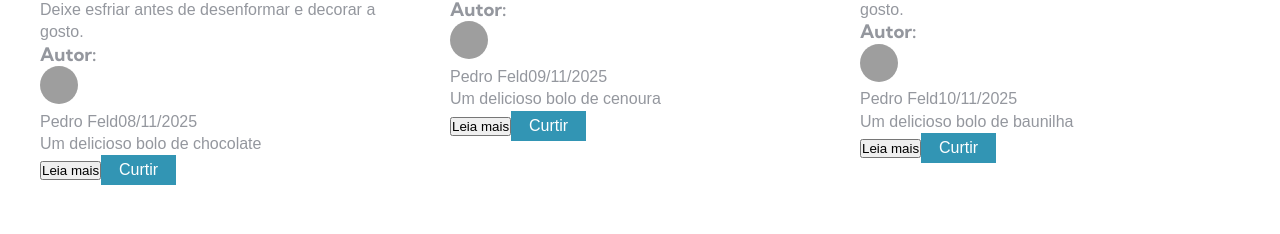
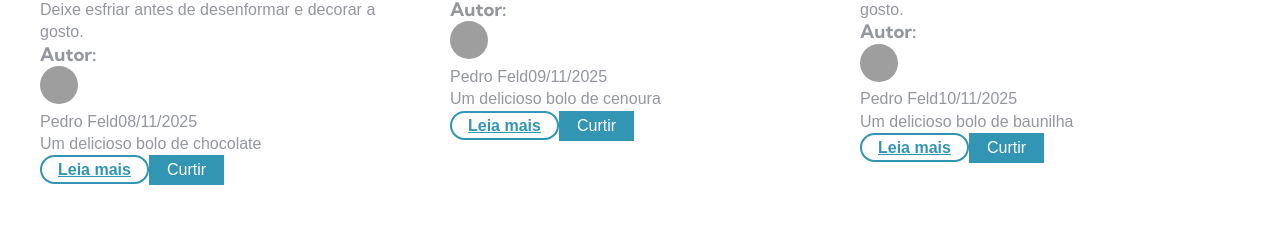
Before and after one commit to pedrofeld/react, a React (Vite) app: page / in a window 1280 px wide. Shown: the part 1270-1504 px from the top of the page. Built offline with nearby package versions, Linux system fonts and the light colour scheme; grey boxes are pictures that could not be loaded.

Commit message:
style: estendendo estilos (herença)

```diff
--- a/src/componentes/Post/index.tsx
+++ b/src/componentes/Post/index.tsx
@@ -1,7 +1,7 @@
 import { ReactNode } from 'react'
 import { Link } from 'react-router-dom'
 import { IPost } from '../../types'
-import { Avatar, Button } from './styles'
+import { Avatar, Button, RoundedButton } from './styles'
 
 function Post({
   id,
@@ -59,7 +59,7 @@ function Post({
       </div>
 
       {temConteudoExtra ? (
-        <button>Leia mais</button>
+         <RoundedButton as="a" href={`/post/${id}`}>Leia mais</RoundedButton>
       ) : (
         <p>Nenhum conteúdo disponível</p>
       )}
@@ -72,7 +72,7 @@ function Post({
 export default Post
 
 /*
-    Considerações:
-    - children: permite passar conteúdo adicional entre as tags de abertura e fechamento do componente Post
-    - nas entradas da função dá para definir valores padrão para as props, caso não sejam fornecidas
+  Considerações:
+  - children: permite passar conteúdo adicional entre as tags de abertura e fechamento do componente Post
+  - nas entradas da função dá para definir valores padrão para as props, caso não sejam fornecidas
 */
--- a/src/componentes/Post/styles.ts
+++ b/src/componentes/Post/styles.ts
@@ -35,3 +35,9 @@ export const Button = styled.button<ButtonProps>`
     border: 2px solid #3295b4;
     cursor: pointer;
 `;
+
+export const RoundedButton = styled(Button)`
+    border-radius: 20px;
+    padding: 0.5em 1.5emm;
+    font-weight: bold;
+`;
```
